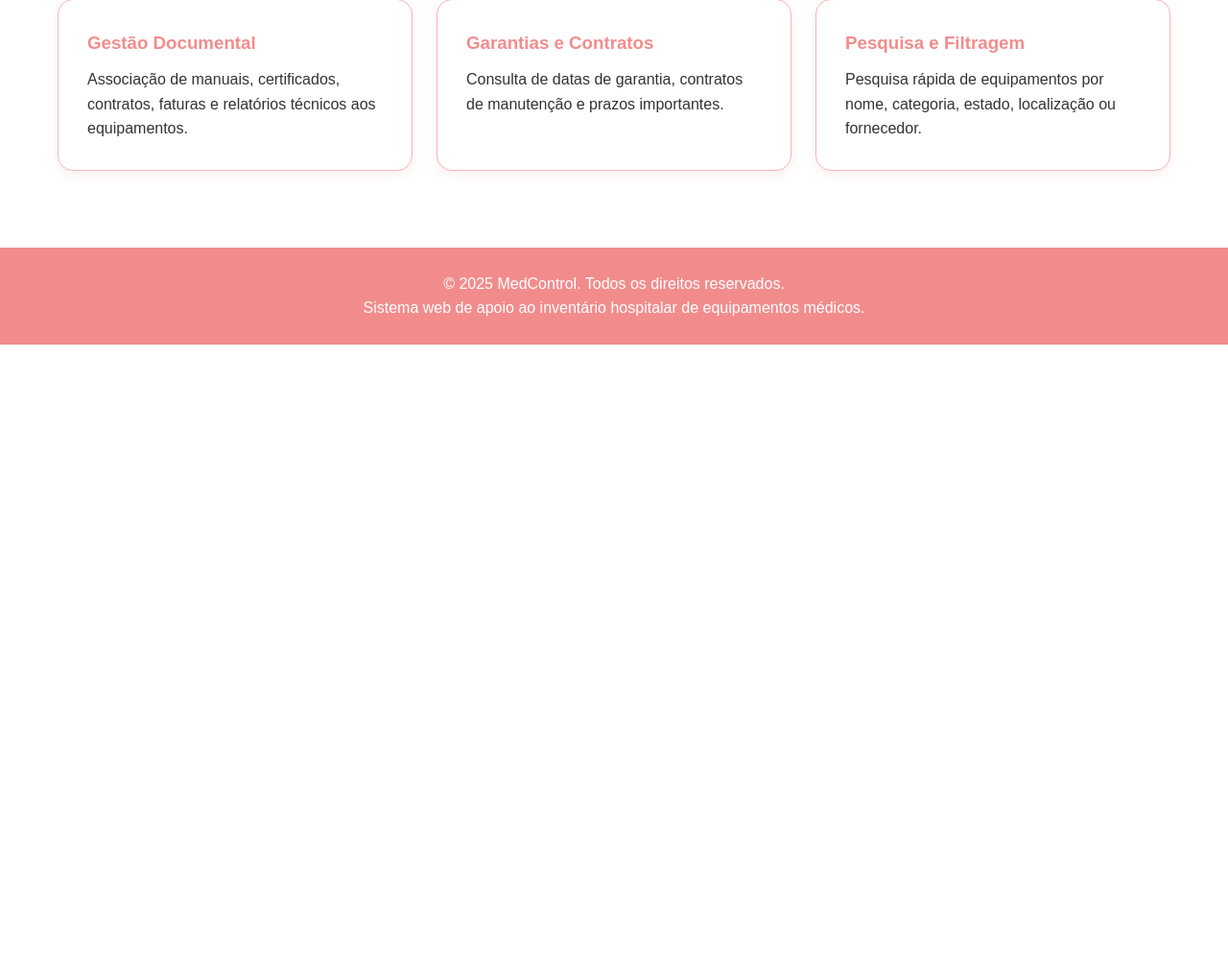
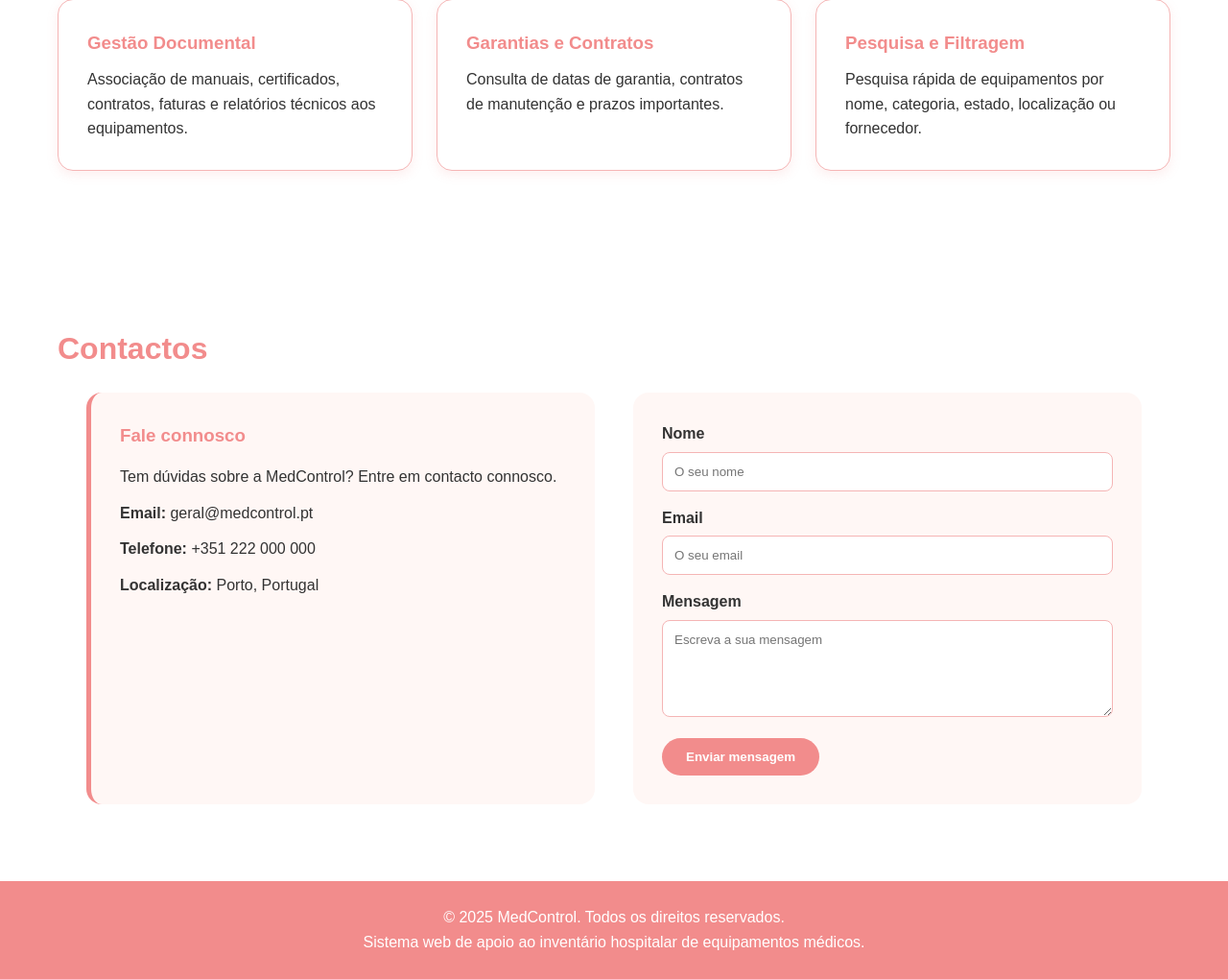
Before and after one commit to MariaFerreira1240661/Projeto-Sibdas, a PHP site: page /frontend/index.html in a window 1280 px wide. Shown: the part 1306-2326 px from the top of the page at 96% size. Before the commit the page ends 1665 px from the top, so only its background shows below. Run offline with PHP 8.4, Linux system fonts and the light colour scheme.

Commit message:
Criação da secção de contactos com formulário

```diff
--- a/assets/css/estilo.css
+++ b/assets/css/estilo.css
@@ -145,3 +145,67 @@ footer {
     margin-bottom: 15px;
     font-size: 18px;
 }
+
+#contactos {
+    background-color: #ffffff;
+}
+
+.contactos-container {
+    display: grid;
+    grid-template-columns: 1fr 1fr;
+    gap: 40px;
+    max-width: 1100px;
+    margin: 0 auto;
+}
+
+.contactos-info {
+    background-color: #fff7f5;
+    padding: 30px;
+    border-radius: 16px;
+    border-left: 5px solid #f28c8c;
+}
+
+.contactos-info h3 {
+    color: #f28c8c;
+    margin-bottom: 15px;
+}
+
+.contactos-info p {
+    margin-bottom: 12px;
+}
+
+.contactos-formulario {
+    background-color: #fff7f5;
+    padding: 30px;
+    border-radius: 16px;
+}
+
+.contactos-formulario label {
+    display: block;
+    font-weight: bold;
+    margin-bottom: 6px;
+}
+
+.contactos-formulario input,
+.contactos-formulario textarea {
+    width: 100%;
+    padding: 12px;
+    margin-bottom: 15px;
+    border: 1px solid #f5b5b5;
+    border-radius: 8px;
+    font-family: Arial, Helvetica, sans-serif;
+}
+
+.contactos-formulario button {
+    background-color: #f28c8c;
+    color: #ffffff;
+    border: none;
+    padding: 12px 25px;
+    border-radius: 30px;
+    font-weight: bold;
+    cursor: pointer;
+}
+
+.contactos-formulario button:hover {
+    background-color: #e67878;
+}
--- a/frontend/index.html
+++ b/frontend/index.html
@@ -92,6 +92,35 @@
         </div>
     </section>
 
+    <section id="contactos">
+        <h2>Contactos</h2>
+
+        <div class="contactos-container">
+
+            <div class="contactos-info">
+                <h3>Fale connosco</h3>
+                <p>Tem dúvidas sobre a MedControl? Entre em contacto connosco.</p>
+                <p><strong>Email:</strong> geral@medcontrol.pt</p>
+                <p><strong>Telefone:</strong> +351 222 000 000</p>
+                <p><strong>Localização:</strong> Porto, Portugal</p>
+            </div>
+
+            <form class="contactos-formulario">
+                <label for="nome">Nome</label>
+                <input type="text" id="nome" name="nome" placeholder="O seu nome">
+
+                <label for="email">Email</label>
+                <input type="email" id="email" name="email" placeholder="O seu email">
+
+                <label for="mensagem">Mensagem</label>
+                <textarea id="mensagem" name="mensagem" rows="5" placeholder="Escreva a sua mensagem"></textarea>
+
+                <button type="submit">Enviar mensagem</button>
+            </form>
+
+        </div>
+    </section>
+
     </main>
 
     <footer>
```
